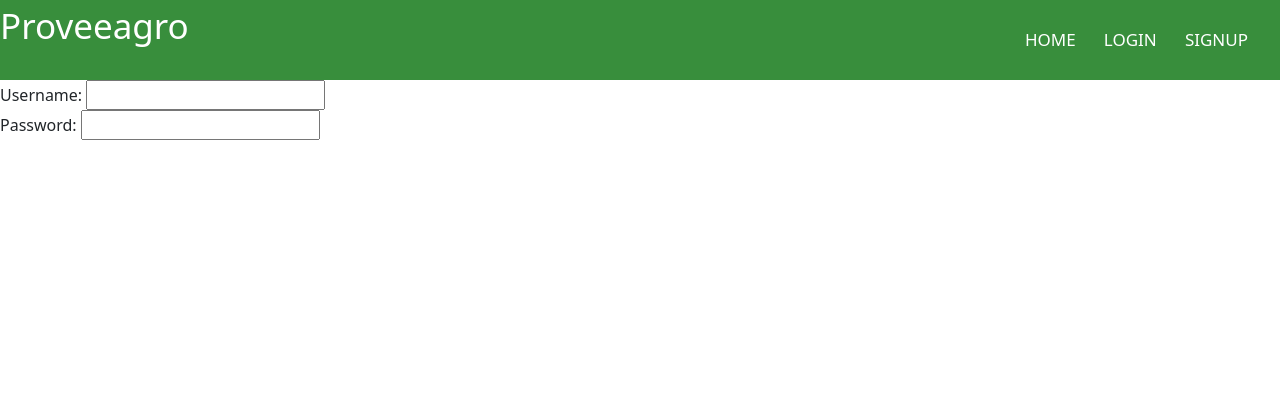
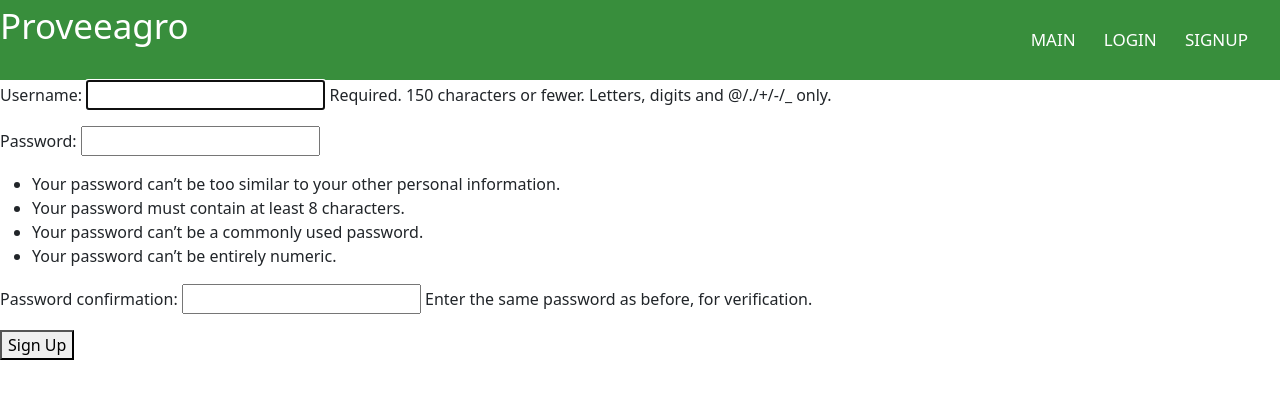
Before and after one commit to sebasx200/ppi_proveeagro, a Django app: page /signup/ in a window 1280 px wide. Shown: the top 399 px of the page. Run offline with Django 5.2, Linux system fonts and the light colour scheme.

Commit message:
the forms for signup and login is now working with authentication with the database

```diff
--- a/login/forms.py
+++ b/login/forms.py
@@ -3,9 +3,10 @@ from django import forms
 from .models import User
 
 class CreateNewUser(forms.ModelForm):
-    # this class is created to create the form for the sign up page
-    # this form will have the following fields:
-    # username and password
+    """
+    this class is created to create the form for the sign up page
+    this form will have the following fields: username and password at the moment
+    """
     class Meta:
         model = User
         fields = '__all__'
--- a/login/models.py
+++ b/login/models.py
@@ -3,5 +3,11 @@ from django.db import models
 # Create your models here.
 
 class User(models.Model):
+    """
+    this class is used to create a user model with username and password
+    """
     username = models.CharField(max_length=50)
-    password = models.CharField(max_length=10)
+    password = models.CharField(max_length=50)
+
+    def __str__(self):
+        return self.username
--- a/login/templates/base.html
+++ b/login/templates/base.html
@@ -11,19 +11,25 @@
       crossorigin="anonymous"
     />
     <link rel="stylesheet" href="{% static 'styles.css' %}" />
-    <title>Proveeagro - Home</title>
+    <title>Proveeagro - Main</title>
+  </head>
+  <body>
     <div id="navbar-container">
       <nav id="navbar">
         <label id="logo">Proveeagro</label>
         <ul>
-        <li><a class ="active" href="{% url 'home' %}">Home</a></li>
-        <li><a class ="active" href="{% url 'login' %}">Login</a></li>
-        <li><a class ="active" href="{% url 'signup' %}">Signup</a></li>
+          <li><a class="active" href="/">Main</a></li>
+          <!--This if validates if the user has an active session to show the options logout and profile-->
+          {% if user.is_authenticated %}
+          <li><a class="active" href="/profile">Profile</a></li>
+          <li><a class="active" href="/logout">Logout</a></li>
+          {% else %}
+          <li><a class="active" href="/login">Login</a></li>
+          <li><a class="active" href="/signup">Signup</a></li>
+          {% endif %}
         </ul>
       </nav>
     </div>
+    <div id="content">{% block content %} {% endblock %}</div>
   </body>
-  </head>
-  <body>
-  <div id="content">{% block content %} {% endblock %}</div>
 </html>
--- a/login/templates/home.html
+++ b/login/templates/home.html
@@ -3,6 +3,6 @@
 {% block content %}
 
 <h1 id="titulo1-home">Home-Proveeagro</h1>
-<p>Welcome to Proveeagro</p>
+<p>Welcome to {{username}}</p>
 
 {% endblock %}
--- a/login/templates/signup.html
+++ b/login/templates/signup.html
@@ -1,7 +1,16 @@
 {% extends 'base.html' %}
 {% block content %}
 <div>
-    {{ form }}
+
+
+    <form method="POST">
+
+        {% csrf_token %}
+        {{ form.as_p }}
+
+        <button type="submit">Sign Up</button>
+    </form>
+
 </div>
 {% endblock %}
 </html>
--- a/login/urls.py
+++ b/login/urls.py
@@ -2,7 +2,9 @@ from django.urls import path
 from . import views
 
 urlpatterns = [
-    path('', views.home, name='home'),
-    path('login/', views.login, name='login'),
+    path('', views.main, name='main'),
+    path('login/', views.login_page, name='login_page'),
     path('signup/', views.signup, name='signup'),
+    path('home/', views.home, name='home'),
+    path('logout/', views.logout_sesion, name='logout'),
 ]
--- a/login/views.py
+++ b/login/views.py
@@ -1,23 +1,63 @@
 from django.http import HttpResponse
-from django.shortcuts import render
+from django.shortcuts import render, redirect
 from .forms import CreateNewUser
+from django.contrib.auth.forms import UserCreationForm, AuthenticationForm
+from django.contrib.auth import authenticate, login, logout
 
 # Create your views here.
 
-# this function redirects to the index.html file for the main page
+def main(request):
+    """
+    this function redirects to the index.html file for the main page
+    """
+    return render(request, 'main.html')
+
+def login_page(request):
+    """
+    this function redirects to the login.html file for login and uses the AuthenticationForm from django
+    """
+    if request.method == 'GET':
+        return render(request, 'login.html', {'form': AuthenticationForm})
+    else:
+        if request.method == 'POST':
+            user = authenticate(request, username=request.POST['username'], password=request.POST['password'])
+            if user is None:
+                return render(request, 'login.html',
+                              {'form': AuthenticationForm, 'error': 'Username or password is incorrect'})
+            else:
+                login(request, user)
+                return redirect('home')
+
+
+def signup(request):
+    """
+    this function redirects to the signup.html file for sign up
+    which is using the UserCreationForm from django
+    """
+    if request.method == 'POST':
+        form = UserCreationForm(request.POST)
+        if form.is_valid():
+            user = form.save()
+            username = form.cleaned_data['username']
+            password = form.cleaned_data['password1']
+            user = authenticate(username=username, password=password)
+            if user is not None:
+                login(request, user)
+                return redirect('home')
+    else:
+        form = UserCreationForm()
+    return render(request, 'signup.html', {'form': form})
+
+def logout_sesion(request):
+    """
+    this function redirects to the main.html file when the user logs out
+    """
+    logout(request)
+    return render(request, 'main.html')
+
+
 def home(request):
-    menu_navbar = [
-        {'url': 'home', 'title': 'Home'},
-        {'url': 'login', 'title': 'Login'},
-        {'url': 'signup', 'title': 'Sign Up'}
-    ]
-    return render(request, 'home.html', {'menu_navbar': menu_navbar})
-
-# this function redirects to the login.html file for login
-def login(request):
-    return render(request, 'login.html')
-
-# this function redirects to the signup.html file for sign up
-def signup(request):
-    data = { 'form': CreateNewUser() }
-    return render(request, 'signup.html', data)
+    """
+    this function redirects to the home.html file for the home page when the user logs in or signs up
+    """
+    return render(request, 'home.html')
```
Also changed, not shown: login/static/css/styles.css (added, +35 -0 lines), login/templates/login.html (+12 -0 lines), login/templates/main.html (added, +8 -0 lines). Lines whose indentation alone changed are shown as unchanged.
